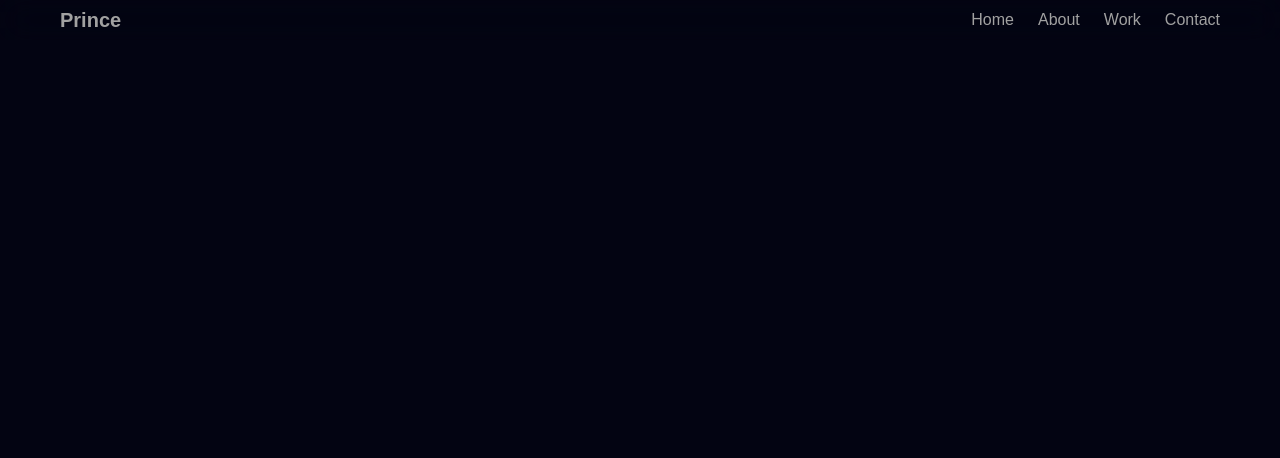
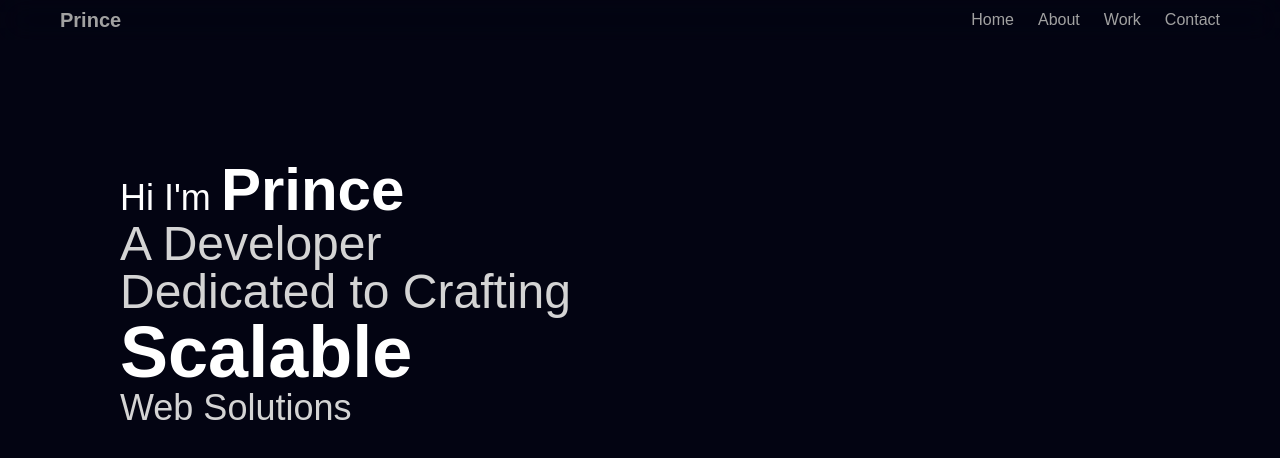
Before and after one commit to pprince-dhiman/my_portfolio, a React app: page / in a window 1280 px wide. Shown: the top 458 px of the page. Built offline with nearby package versions, Linux system fonts and the light colour scheme; the HTML template or start-up script is replaced by a standard one; a web font is replaced by a local one.

Commit message:
Added hero section

```diff
--- a/package.json
+++ b/package.json
@@ -14,6 +14,7 @@
     "motion": "^12.38.0",
     "react": "^19.2.4",
     "react-dom": "^19.2.4",
+    "tailwind-merge": "^3.5.0",
     "tailwindcss": "^4.2.2"
   },
   "devDependencies": {
--- a/src/App.jsx
+++ b/src/App.jsx
@@ -1,11 +1,12 @@
 import React from 'react'
-import Navbar from './components/Navbar'
+import Navbar from './section/Navbar.jsx'
+import Hero from './section/Hero.jsx'
 
 const App = () => {
   return (
     <div className='container max-w-7xl mx-auto'>
       <Navbar />
-      {/* hero */}
+      <Hero />
       {/* about */}
       {/* project */}
       {/* experience */}
--- /dev/null
+++ b/src/components/FlipWords.jsx
@@ -0,0 +1,90 @@
+"use client";
+import React, { useCallback, useEffect, useState } from "react";
+import { AnimatePresence, motion } from "motion/react";
+import { twMerge } from "tailwind-merge";
+
+export const FlipWords = ({
+  words,
+  duration = 3000,
+  className
+}) => {
+  const [currentWord, setCurrentWord] = useState(words[0]);
+  const [isAnimating, setIsAnimating] = useState(false);
+
+  // thanks for the fix Julian - https://github.com/Julian-AT
+  const startAnimation = useCallback(() => {
+    const word = words[words.indexOf(currentWord) + 1] || words[0];
+    setCurrentWord(word);
+    setIsAnimating(true);
+  }, [currentWord, words]);
+
+  useEffect(() => {
+    if (!isAnimating)
+      setTimeout(() => {
+        startAnimation();
+      }, duration);
+  }, [isAnimating, duration, startAnimation]);
+
+  return (
+    <AnimatePresence
+      onExitComplete={() => {
+        setIsAnimating(false);
+      }}>
+      <motion.div
+        initial={{
+          opacity: 0,
+          y: 10,
+        }}
+        animate={{
+          opacity: 1,
+          y: 0,
+        }}
+        transition={{
+          type: "spring",
+          stiffness: 100,
+          damping: 10,
+        }}
+        exit={{
+          opacity: 0,
+          y: -40,
+          x: 40,
+          filter: "blur(8px)",
+          scale: 2,
+          position: "absolute",
+        }}
+        className={twMerge(
+          "z-10 inline-block relative text-left",
+          className
+        )}
+        key={currentWord}>
+        {/* edit suggested by Sajal: https://x.com/DewanganSajal */}
+        {currentWord.split(" ").map((word, wordIndex) => (
+          <motion.span
+            key={word + wordIndex}
+            initial={{ opacity: 0, y: 10, filter: "blur(8px)" }}
+            animate={{ opacity: 1, y: 0, filter: "blur(0px)" }}
+            transition={{
+              delay: wordIndex * 0.3,
+              duration: 0.3,
+            }}
+            className="inline-block whitespace-nowrap">
+            {word.split("").map((letter, letterIndex) => (
+              <motion.span
+                key={word + letterIndex}
+                initial={{ opacity: 0, y: 10, filter: "blur(8px)" }}
+                animate={{ opacity: 1, y: 0, filter: "blur(0px)" }}
+                transition={{
+                  delay: wordIndex * 0.3 + letterIndex * 0.05,
+                  duration: 0.2,
+                }}
+                className="inline-block">
+                {letter}
+              </motion.span>
+            ))}
+            <span className="inline-block">&nbsp;</span>
+          </motion.span>
+        ))}
+      </motion.div>
+    </AnimatePresence>
+  );
+};
--- /dev/null
+++ b/src/components/HeroText.jsx
@@ -0,0 +1,99 @@
+import React from 'react'
+import { FlipWords } from './FlipWords'
+import { motion } from 'motion/react';
+
+const HeroText = () => {
+    const words = ["Secure", "Scalable", "Modern"];
+    const variants = {
+        hidden: { opacity: 0, x: -50 },
+        visible: { opacity: 1, x: -0 }
+    }
+
+    return (
+        <div className="z-10 mt-20 text-center md:mt-40 md:text-left rounded-3xl bg-clip-text">
+            {/* Desktop View */}
+            <div className="flex-col hidden md:flex sm:px-10 px-5 lg:px-15">
+                <motion.h1
+                    className="text-4xl font-medium"
+                    variants={variants}
+                    initial="hidden"
+                    animate="visible"
+                    transition={{ delay: 1 }}
+                >
+                    Hi I'm <span className='text-6xl font-bold'>Prince</span>
+                </motion.h1>
+
+                <div className="flex flex-col items-start">
+                    <motion.p className="text-5xl font-medium text-neutral-300"
+                        variants={variants}
+                        initial="hidden"
+                        animate="visible"
+                        transition={{ delay: 1.2 }} >
+                        A Developer <br /> Dedicated to Crafting
+                    </motion.p>
+
+                    <motion.div
+                        variants={variants}
+                        initial="hidden"
+                        animate="visible"
+                        transition={{ delay: 1.5 }} >
+                        <FlipWords
+                            words={words}
+                            className="text-white text-7xl font-black" />
+                    </motion.div>
+
+                    <motion.p className="text-4xl font-medium text-neutral-300"
+                        variants={variants}
+                        initial="hidden"
+                        animate="visible"
+                        transition={{ delay: 1.8 }} >
+                        Web Solutions
+                    </motion.p>
+                </div>
+            </div>
+
+            {/* Mobile View */}
+
+            <div className="flex flex-col space-y-3 md:hidden">
+                <motion.p className="text-4xl font-medium"
+                    variants={variants}
+                    initial="hidden"
+                    animate="visible"
+                    transition={{ delay: 1 }}>
+                    Hi, I'm <span className='text-6xl font-bold'>Prince</span>
+                </motion.p>
+
+                <div>
+                    <motion.p className="text-5xl font-black text-neutral-300"
+                        variants={variants}
+                        initial="hidden"
+                        animate="visible"
+                        transition={{ delay: 1.2 }} >
+                        Building
+                    </motion.p>
+                </div>
+
+                <motion.div
+                    variants={variants}
+                    initial="hidden"
+                    animate="visible"
+                    transition={{ delay: 1.5 }} >
+                    <FlipWords
+                        words={words}
+                        className="font-bold text-white text-7xl"
+                    />
+                </motion.div>
+
+                <motion.p className="text-4xl font-black text-neutral-300"
+                    variants={variants}
+                    initial="hidden"
+                    animate="visible"
+                    transition={{ delay: 1.8 }} >
+                    Web Applications
+                </motion.p>
+            </div>
+        </div >
+    )
+}
+
+export default HeroText
--- /dev/null
+++ b/src/section/Hero.jsx
@@ -0,0 +1,12 @@
+import React from 'react'
+import HeroText from '../components/HeroText.jsx'
+
+const Hero = () => {
+  return (
+    <section className='flex items-start justify-center md:justify-start min-h-screen overflow-hidden sm:px-10 px-5 lg:px-15'>
+      <HeroText />
+    </section>
+  )
+}
+
+export default Hero;
```
Also changed, not shown: src/section/Navbar.jsx (renamed from src/components/Navbar.jsx), 1 other file (tests, documents, lock files or other folders).
